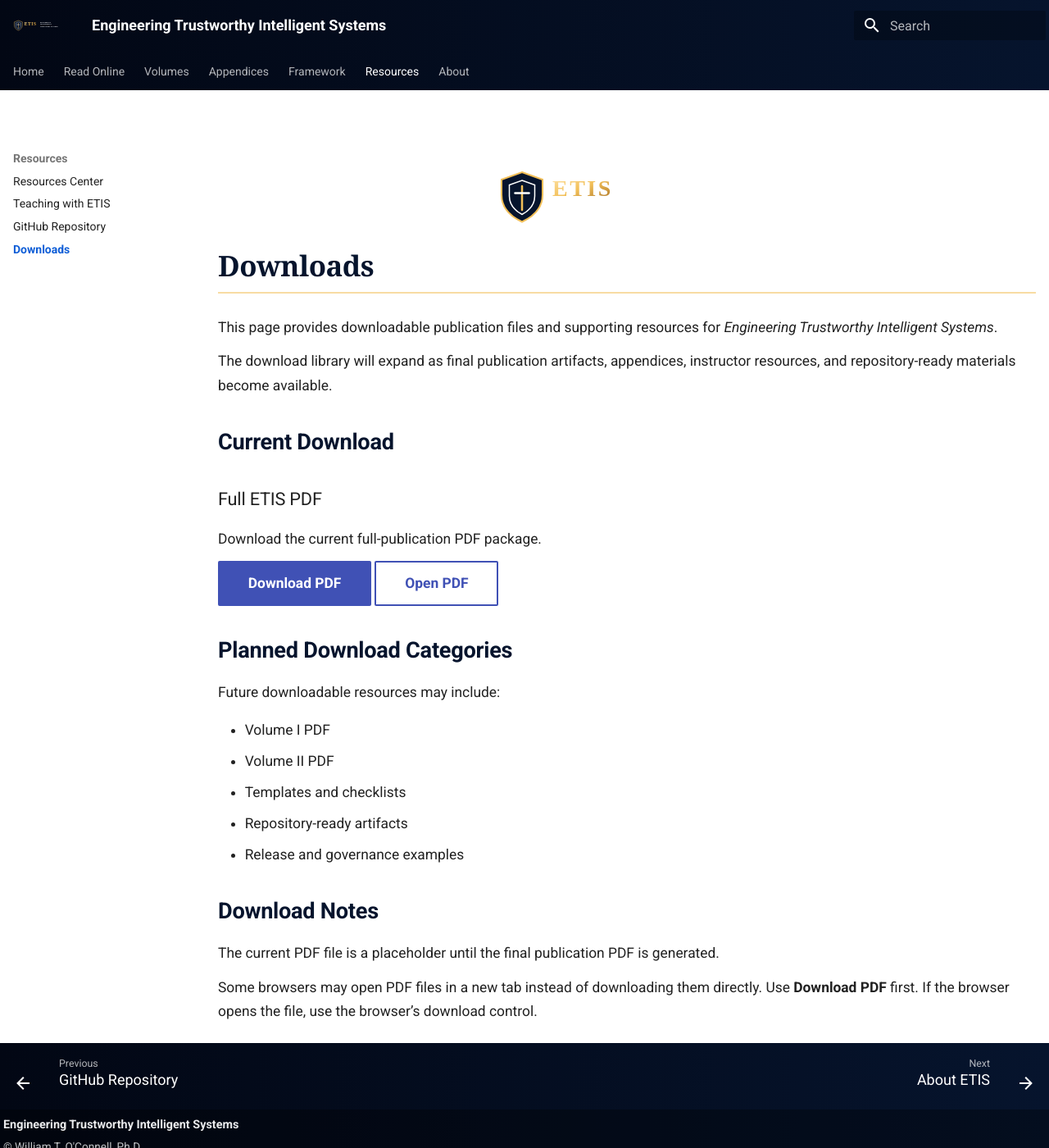
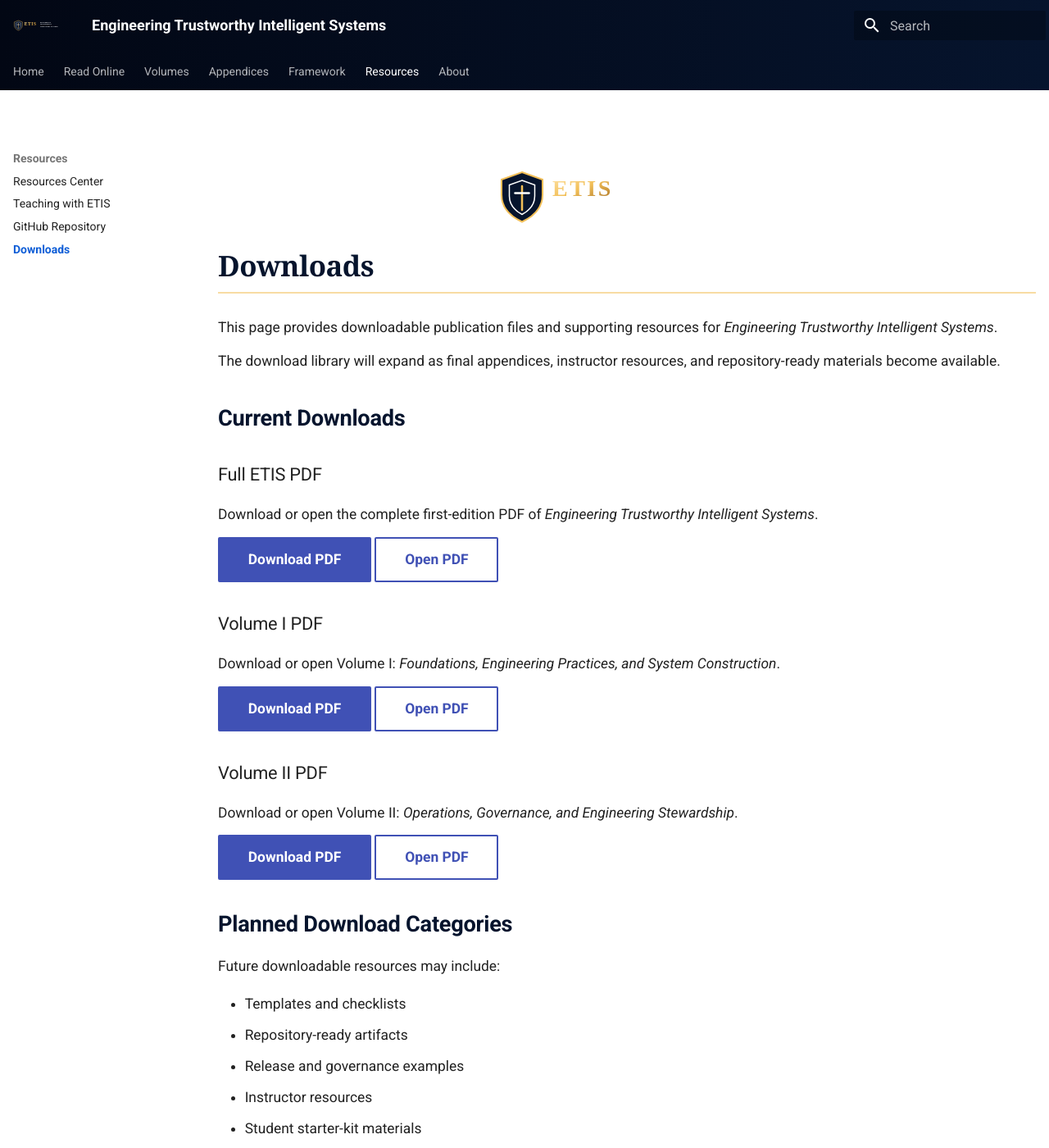
Before and after one commit to etis-framework/etis, an MkDocs documentation site: the page built from docs/Resources/download.md, in a window 1280 px wide and 1400 px high. Shown: the whole window at 82% size. Built offline with MkDocs 1.6.1 and Material for MkDocs 9.7.7, drawn with Linux system fonts in a browser that asks for light colours.

Commit message:
Add ETIS two-volume publication artiecture and updated PDFs

```diff
--- a/docs/Resources/download.md
+++ b/docs/Resources/download.md
@@ -13,15 +13,15 @@ hide:
 
 This page provides downloadable publication files and supporting resources for *Engineering Trustworthy Intelligent Systems*.
 
-The download library will expand as final publication artifacts, appendices, instructor resources, and repository-ready materials become available.
+The download library will expand as final appendices, instructor resources, and repository-ready materials become available.
 
-## Current Download
+## Current Downloads
 
 <div class="etis-download-panel">
 
 <h3>Full ETIS PDF</h3>
 
-<p>Download the current full-publication PDF package.</p>
+<p>Download or open the complete first-edition PDF of <em>Engineering Trustworthy Intelligent Systems</em>.</p>
 
 <a class="md-button md-button--primary"
    href="../../downloads/ETIS_First_Edition_Full.pdf"
@@ -36,18 +36,54 @@ The download library will expand as final publication artifacts, appendices, ins
 
 </div>
 
+<div class="etis-download-panel">
+
+<h3>Volume I PDF</h3>
+
+<p>Download or open Volume I: <em>Foundations, Engineering Practices, and System Construction</em>.</p>
+
+<a class="md-button md-button--primary"
+   href="../../downloads/ETIS_Volume_1_Paperback.pdf"
+   download>
+   Download PDF
+</a>
+
+<a class="md-button"
+   href="../../downloads/ETIS_Volume_1_Paperback.pdf">
+   Open PDF
+</a>
+
+</div>
+
+<div class="etis-download-panel">
+
+<h3>Volume II PDF</h3>
+
+<p>Download or open Volume II: <em>Operations, Governance, and Engineering Stewardship</em>.</p>
+
+<a class="md-button md-button--primary"
+   href="../../downloads/ETIS_Volume_2_Paperback.pdf"
+   download>
+   Download PDF
+</a>
+
+<a class="md-button"
+   href="../../downloads/ETIS_Volume_2_Paperback.pdf">
+   Open PDF
+</a>
+
+</div>
+
 ## Planned Download Categories
 
 Future downloadable resources may include:
 
-* Volume I PDF
-* Volume II PDF
 * Templates and checklists
 * Repository-ready artifacts
 * Release and governance examples
+* Instructor resources
+* Student starter-kit materials
 
 ## Download Notes
 
-The current PDF file is a placeholder until the final publication PDF is generated.
-
 Some browsers may open PDF files in a new tab instead of downloading them directly. Use **Download PDF** first. If the browser opens the file, use the browser’s download control.
```
Also changed, not shown: docs/Front_Matter/02_Copyright_Page.md (+3 -3 lines), docs/volume_1/how_to_use_volume_1.md (added, +23 -0 lines), docs/volume_1/looking_ahead_to_volume_2.md (added, +21 -0 lines), docs/volume_2/continuing_beyond_the_book.md (added, +27 -0 lines), docs/volume_2/transitioning_from_volume_1_to_volume_2.md (added, +26 -0 lines), docs/volume_edition/about_this_two_volume_edition.md (added, +21 -0 lines), docs/volume_edition/etis_learning_journey.md (added, +42 -0 lines), docs/volume_edition/how_the_volumes_work_together.md (added, +59 -0 lines), docs/volume_edition/understanding_the_two_volumes.md (added, +28 -0 lines), docs/volume_edition/which_volume_should_you_read.md (added, +22 -0 lines), 2 other files.
